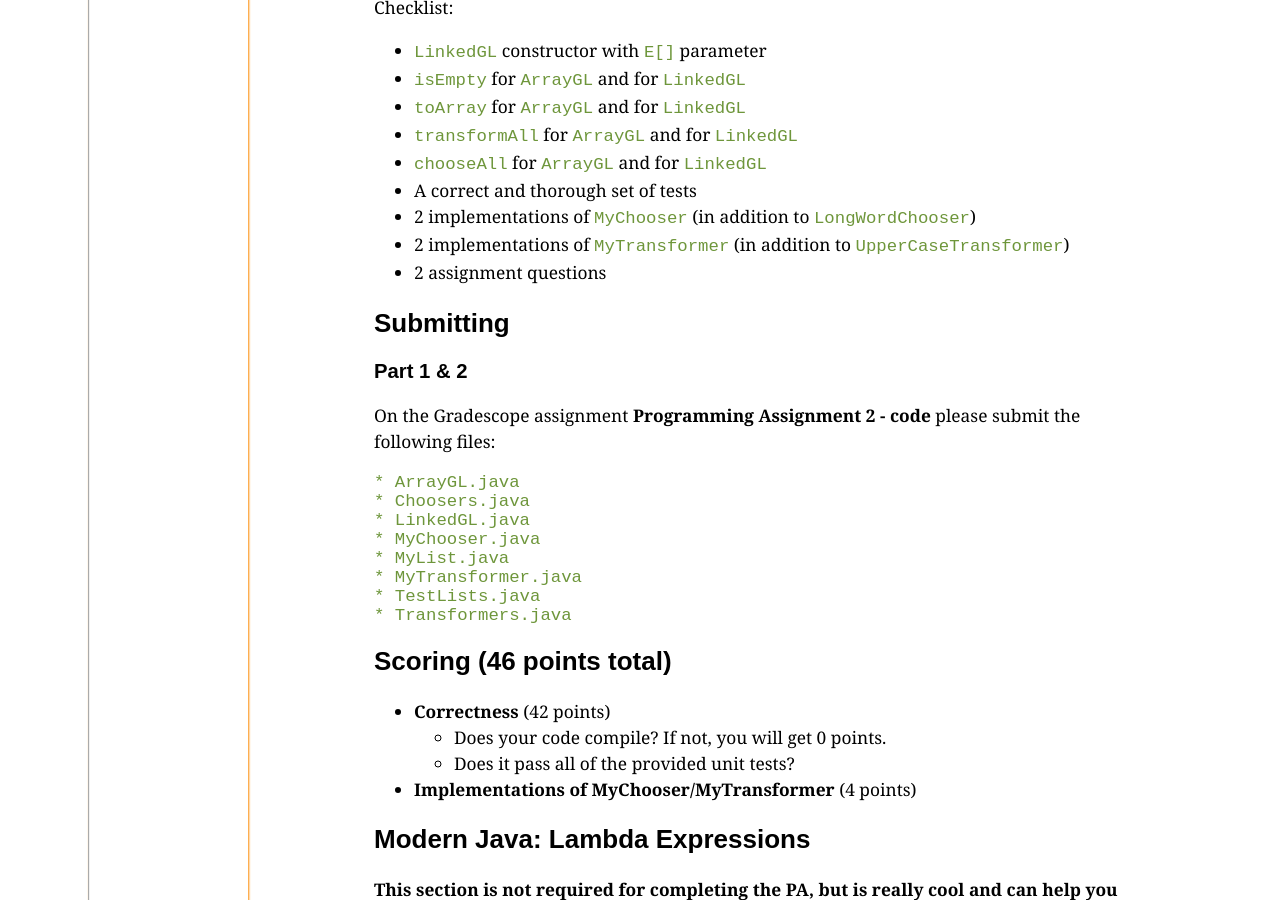
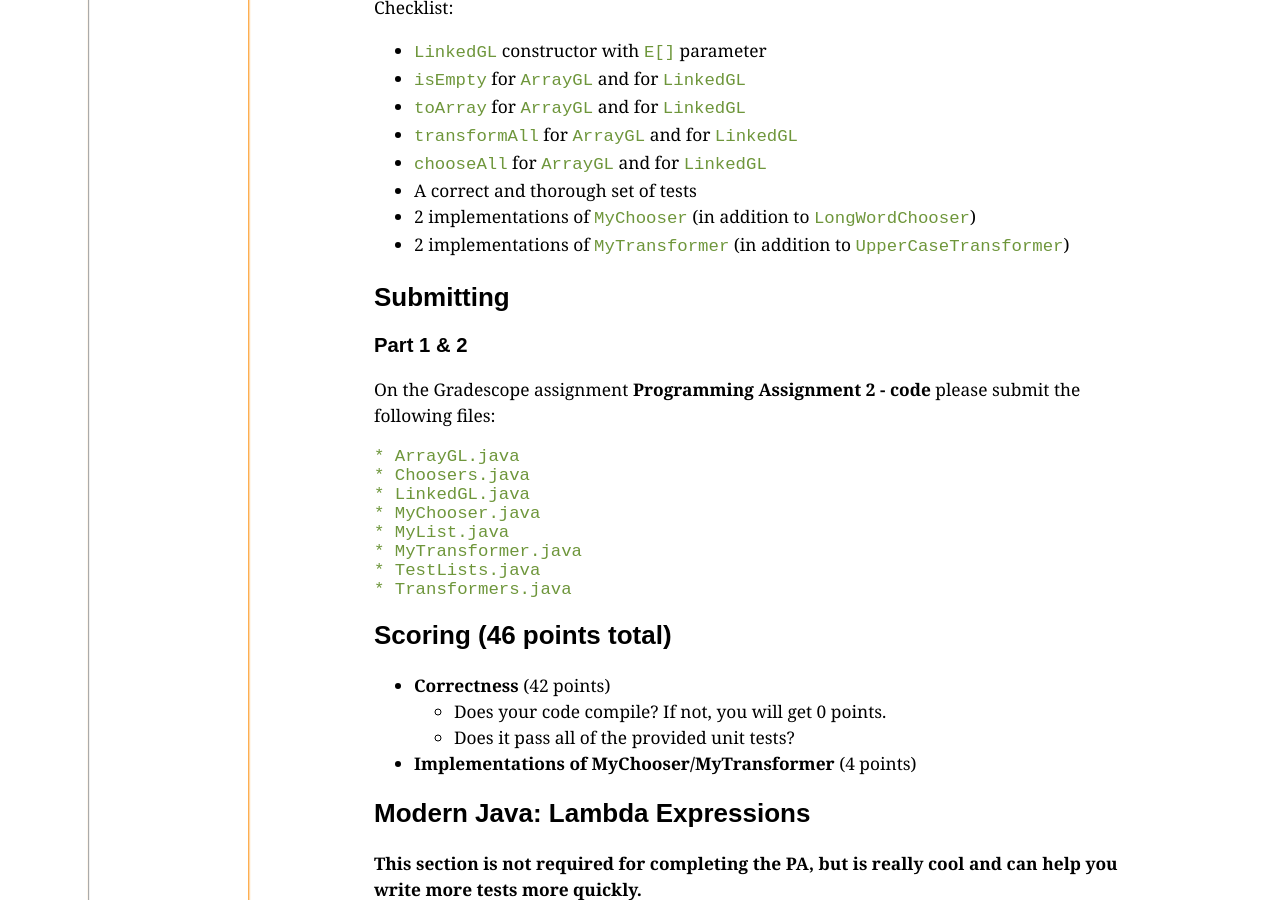
Before and after one commit to ucsd-cse12-f23/ucsd-cse12-f23.github.io, a Jekyll site: the page built from _assignments/pa2.md, in a window 1280 px wide and 900 px high, scrolled down 9373 px. Built offline with Jekyll 4.4.1, drawn with Linux system fonts in a browser that asks for light colours.

Commit message:
Update pa2.md

```diff
--- a/_assignments/pa2.md
+++ b/_assignments/pa2.md
@@ -389,7 +389,6 @@ Checklist:
 - A correct and thorough set of tests
 - 2 implementations of `MyChooser` (in addition to `LongWordChooser`)
 - 2 implementations of `MyTransformer` (in addition to `UpperCaseTransformer`)
-- 2 assignment questions
 
 
 ## Submitting
```
